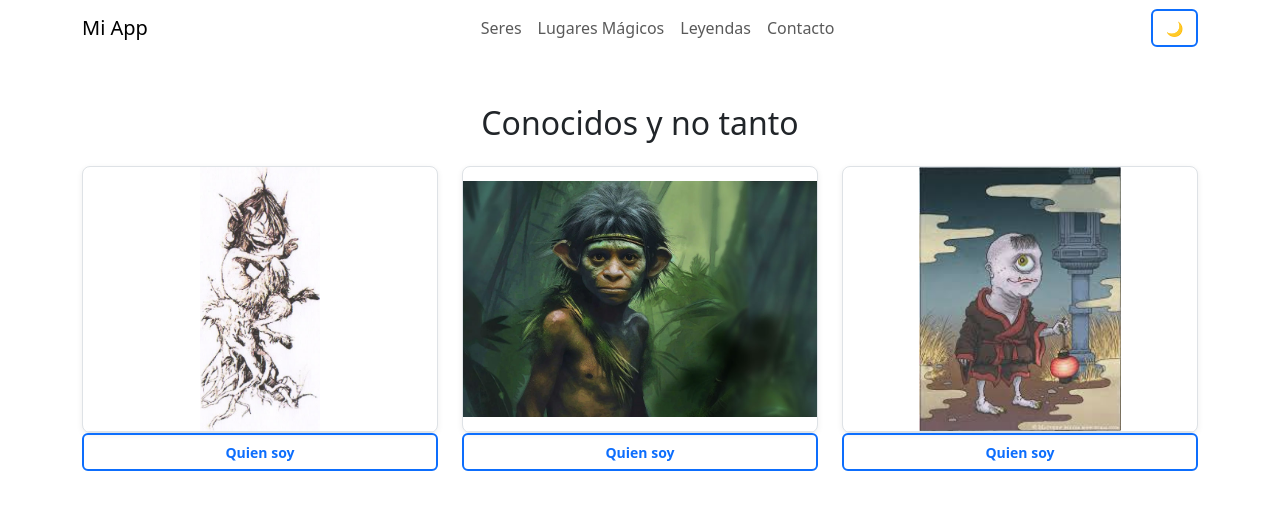
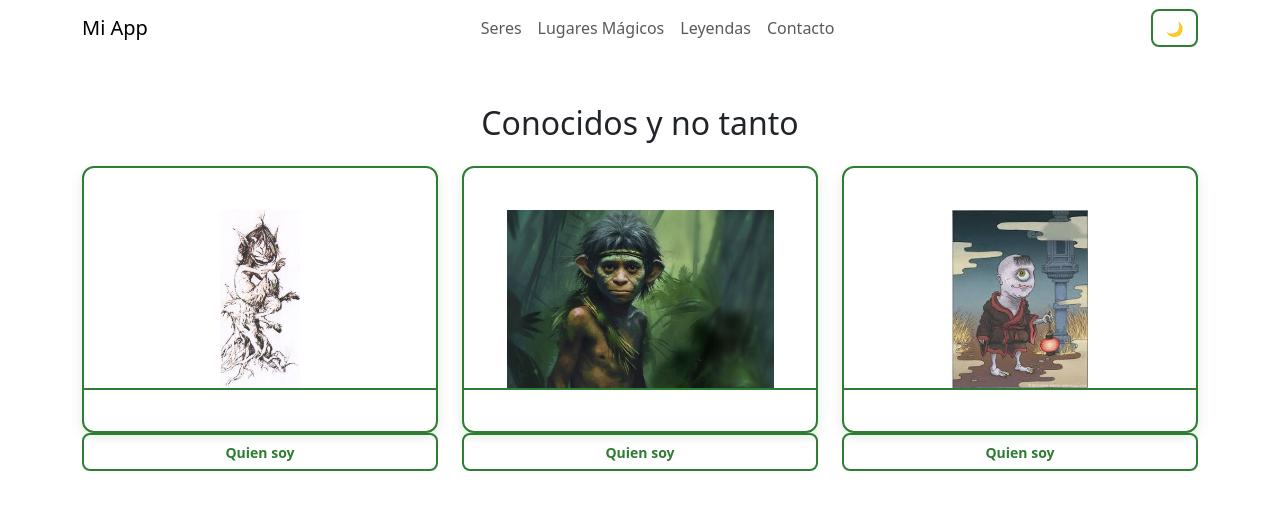
Before and after one commit to cocomicho1986/tpn3diegovazquez, a React (Vite) app: page /proyectos in a window 1280 px wide. Shown: the top 510 px of the page. Built offline with nearby package versions, Linux system fonts and the light colour scheme.

Commit message:
estilos globales

```diff
--- a/src/styles/Card.module.css
+++ b/src/styles/Card.module.css
@@ -9,80 +9,80 @@
 .card {
   width: 100%;
   aspect-ratio: 4 / 3;
-  border: 1px solid var(--bs-border-color, #e9ecef);
-  border-radius: 8px;
+  border: 2px solid var(--color-primary, #2e7d32);
+  border-radius: 12px;
   overflow: hidden;
-  box-shadow: 0 2px 6px rgba(0, 0, 0, 0.07);
+  box-shadow: 0 4px 12px rgba(46, 125, 50, 0.15);
   display: flex;
   align-items: center;
   justify-content: center;
-  background: var(--bs-body-bg, #fff);
-  color: var(--bs-body-color, #212529);
+  background: var(--color-card-bg, #ffffff);
+  color: var(--color-text, #1b5e20);
   flex: 1;
+  transition: all 0.3s ease;
+}
+
+.card:hover {
+  transform: translateY(-4px);
+  box-shadow: 0 8px 24px rgba(46, 125, 50, 0.25);
 }
 
 .imageSide {
   width: 100%;
   height: 100%;
-  object-fit: contain;
-   object-position: center;
-   border-bottom: 1px solid var(--bs-border-color, #e9ecef);
+  object-fit: cover;
 }
 
 .textSide {
-  padding: 0.9rem;
+  padding: 1.2rem;
   text-align: center;
   width: 100%;
 }
 
 .textSide h3 {
-  margin: 0 0 0.5rem;
-  font-size: 1.05rem;
-  color: var(--bs-body-color, #212529);
+  margin: 0 0 0.75rem;
+  font-size: 1.25rem;
+  color: var(--color-text, #1b5e20);
+  font-weight: 700;
 }
 
 .textSide p {
-  color: var(--bs-secondary-color, #6c757d);
-  font-size: 0.875rem;
+  color: var(--color-text, #1b5e20);
+  opacity: 0.85;
+  font-size: 0.95rem;
+  line-height: 1.6;
+  margin: 0;
+}
+
+/* Estilos para el scroll en Lugares Mágicos */
+.scrollableText {
+  padding: 1rem;
+  overflow-y: auto;
+  max-height: 120px;
+  text-align: center;
+}
+
+.cardTitle {
+  margin: 0 0 0.75rem;
+  font-size: 1.1rem;
+  color: var(--color-text, #1b5e20);
+  font-weight: 700;
+}
+
+.cardDescription {
+  color: var(--color-text, #1b5e20);
+  opacity: 0.85;
+  font-size: 0.9rem;
   line-height: 1.5;
   margin: 0;
 }
-/* 🔹 Efecto de máquina de escribir con cursor parpadeante */
-.typewriter {
-  display: inline-block;
-  position: relative;
+
+/* Estilos para la imagen en Lugares Mágicos */
+.imageSide {
+  width: 100%;
+  height: 180px;
+  object-fit: contain;
+  object-position: center;
+  background-color: var(--color-card-bg, #ffffff);
+  border-bottom: 2px solid var(--color-primary, #2e7d32);
 }
-/*
-.typewriter::after {
-  content: "";
-  position: absolute;
-  right: -8px;
-  animation: blink 1s infinite;
-  color: var(--bs-body-color, #212529);
-}
-  */
-/*
-@keyframes blink {
-  0%, 100% { opacity: 1; }
-  50% { opacity: 0; }
-}
-*/
-/* 🔹 Adaptación para modo oscuro */
-[data-bs-theme="dark"] .typewriter::after {
-  color: var(--bs-body-color, #f8f9fa);
-}
-/* ... tus estilos existentes ... */
-
-/* Cursor que se detiene cuando termina */
-/*
-.typewriterComplete::after {
-  animation: none;
-  opacity: 1;
-}
-*/
-/* Si prefieres OCULTAR el cursor al final, usa esto en su lugar: */
-/*
-.typewriterComplete::after {
-  opacity: 0;
-}
-*/
--- a/src/styles/UIButton.module.css
+++ b/src/styles/UIButton.module.css
@@ -1,95 +1,54 @@
-/*================================================================================
- ESTILOS DEL BOTÓN UI (CSS MODULE)
-================================================================================*/
-
 /* src/styles/UIButton.module.css */
-
-/*================================================================================
- ESTILO BASE - Aplicado a todos los botones
-================================================================================*/
 .button {
-  /* Elimina el borde predeterminado del botón */
-  border: none;
-
-  /* Bordes redondeados suaves */
-  border-radius: 6px;
-
-  /* Texto en negrita para mejor legibilidad */
+  border: 2px solid var(--color-primary, #2e7d32);
+  border-radius: 8px;
   font-weight: 600;
-
-  /* Cursor de mano al pasar el mouse */
   cursor: pointer;
-
-  /* Transición suave para efectos hover */
   transition: all 0.2s ease;
-
-  /* Centra el contenido vertical y horizontalmente */
   display: inline-flex;
   align-items: center;
   justify-content: center;
-
-  /* Elimina subrayado (por si se usa como enlace) */
   text-decoration: none;
-
-  /* Hereda la fuente del padre */
   font-family: inherit;
-
-  /* Evita selección de texto accidental */
   user-select: none;
+  background: var(--color-primary, #2e7d32);
+  color: white;
 }
 
-/*================================================================================
- VARIANTES DE COLOR - Estilos específicos por tipo de botón
-================================================================================*/
-
-/* Variante PRIMARY: fondo azul sólido */
-.variant-primary {
-  background: #0d6efd;
+button.variant-primary {
+  background: var(--color-primary, #2e7d32);
   color: white;
-}
-.variant-primary:hover:not(.disabled) {
-  background: #0b5ed7; /* Azul más oscuro en hover */
-  transform: translateY(-1px); /* Efecto de elevación */
-  box-shadow: 0 2px 8px rgba(13, 110, 253, 0.3); /* Sombra sutil */
+  border: 2px solid var(--color-primary, #2e7d32);
 }
 
-/* Variante OUTLINE: borde azul, fondo transparente */
-.variant-outline {
-  background: transparent;
-  color: #0d6efd;
-  border: 2px solid #0d6efd;
-}
-.variant-outline:hover:not(.disabled) {
-  background: rgba(13, 110, 253, 0.05); /* Fondo azul muy claro en hover */
-  transform: translateY(-1px);
-  box-shadow: 0 2px 6px rgba(13, 110, 253, 0.2);
+button.variant-primary:hover:not(.disabled) {
+  background: var(--color-secondary, #6b4f3d);
+  transform: translateY(-2px);
+  box-shadow: 0 4px 12px rgba(46, 125, 50, 0.3);
 }
 
-/* Variante SUCCESS: fondo verde para acciones positivas */
-.variant-success {
-  background: #198754;
-  color: white;
-}
-.variant-success:hover:not(.disabled) {
-  background: #157347;
-  transform: translateY(-1px);
-  box-shadow: 0 2px 8px rgba(25, 135, 84, 0.3);
+button.variant-outline {
+  background: transparent;
+  color: var(--color-primary, #2e7d32);
+  border: 2px solid var(--color-primary, #2e7d32);
 }
 
-/* Variante DANGER: fondo rojo para acciones destructivas */
-.variant-danger {
-  background: #dc3545;
-  color: white;
-}
-.variant-danger:hover:not(.disabled) {
-  background: #bb2d3b;
-  transform: translateY(-1px);
-  box-shadow: 0 2px 8px rgba(220, 53, 69, 0.3);
+button.variant-outline:hover:not(.disabled) {
+  background: rgba(46, 125, 50, 0.1);
+  transform: translateY(-2px);
 }
 
-/*================================================================================
- TAMAÑOS - Diferentes dimensiones para distintos contextos
-================================================================================*/
+button.variant-success {
+  background: var(--color-accent, #1976d2);
+  color: white;
+  border: 2px solid var(--color-accent, #1976d2);
+}
+
+button.variant-success:hover:not(.disabled) {
+  background: #1565c0;
+  transform: translateY(-2px);
+  box-shadow: 0 4px 12px rgba(25, 118, 210, 0.3);
+}
 
 .size-small {
   padding: 0.4rem 0.8rem;
@@ -106,30 +65,18 @@
   font-size: 1.125rem;
 }
 
-/*================================================================================
- UTILIDADES - Clases para comportamientos específicos
-================================================================================*/
-
 .fullWidth {
   width: 100%;
 }
 
-/*================================================================================
- ESTADOS ESPECIALES - Comportamiento cuando el botón está deshabilitado
-================================================================================*/
-
 .disabled {
-  opacity: 0.6; /* Semi-transparente */
-  cursor: not-allowed; /* Cursor de prohibido */
-  transform: none !important; /* Sin efectos de hover */
+  opacity: 0.6;
+  cursor: not-allowed;
+  transform: none !important;
   box-shadow: none !important;
 }
 
-/*================================================================================
- ACCESIBILIDAD - Estilo para navegación por teclado
-================================================================================*/
-
 .button:focus {
-  outline: 2px solid #0d6efd;
+  outline: 2px solid var(--color-primary, #2e7d32);
   outline-offset: 2px;
 }
```
Also changed, not shown: src/hooks/useThemeStore.js (+35 -1 lines).
